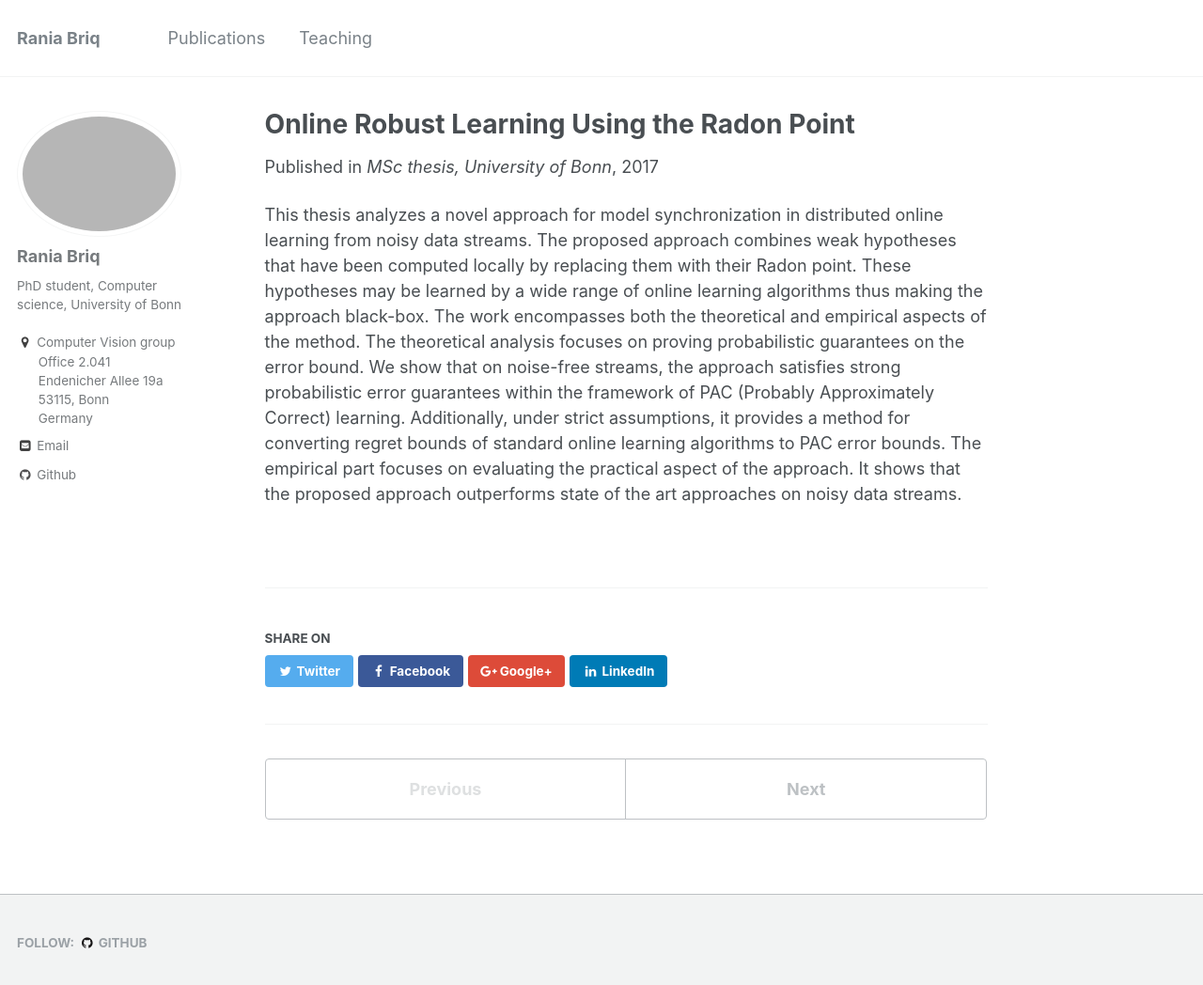
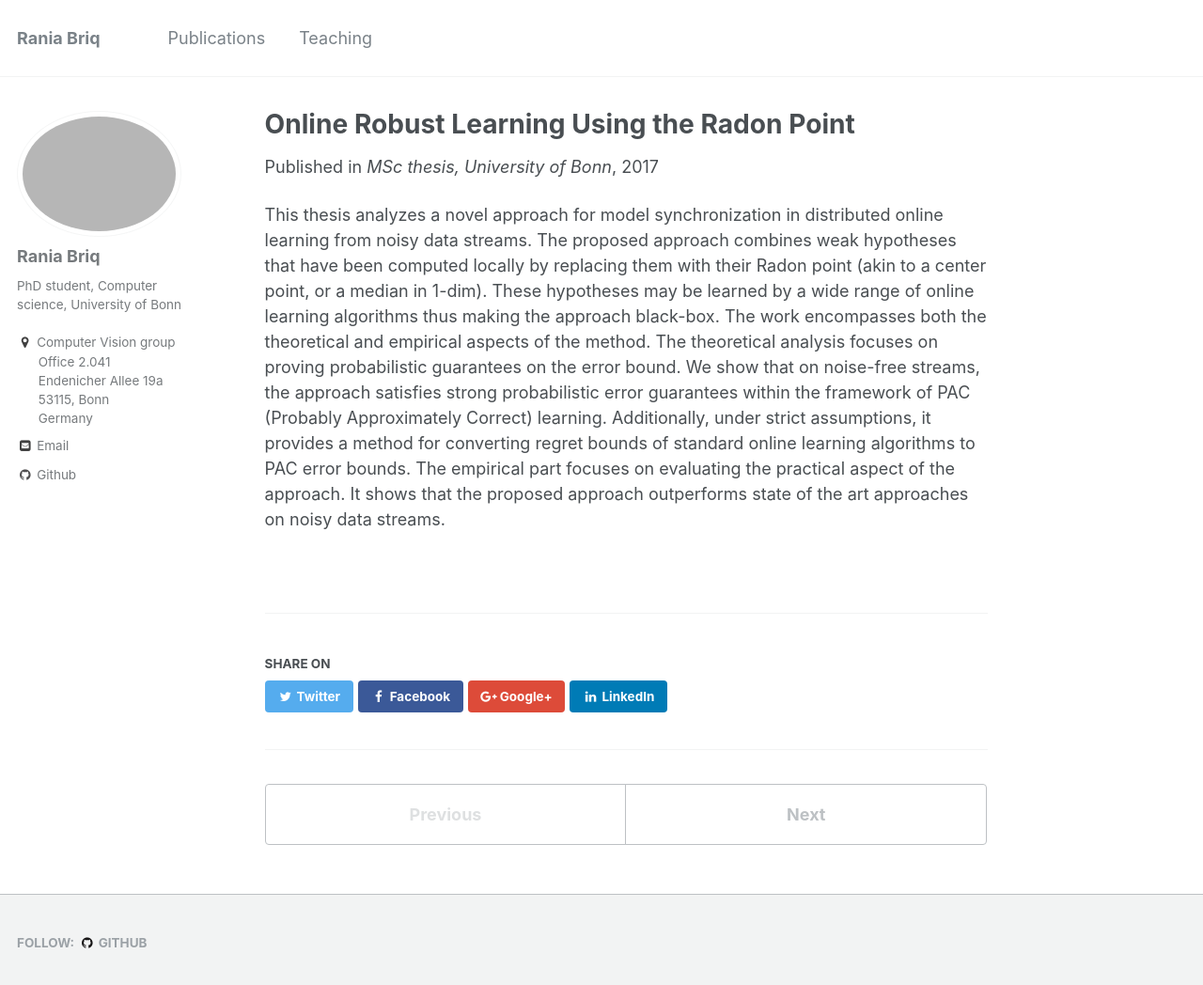
Before and after one commit to briqr/briqr.github.io, a Jekyll site: the page built from _publications/2017-05-15-Thesis.md, in a window 1280 px wide and 1061 px high. Shown: the top 1048 px of the window at 94% size. Built offline with Jekyll 4.4.1, drawn with Linux system fonts in a browser that asks for light colours.

Commit message:
Update 2017-05-15-Thesis.md

```diff
--- a/_publications/2017-05-15-Thesis.md
+++ b/_publications/2017-05-15-Thesis.md
@@ -9,7 +9,7 @@ paperurl: 'https://1drv.ms/b/s!AkaKZSdGrfMlhDqSE09J1j47DkX9'
 image: 'radon_approach.png'
 #citation: 'Your Name, You. (2015). &quot;Paper Title Number 3.&quot; <i>Journal 1</i>. 1(3).'
 ---
-This thesis analyzes a novel approach for model synchronization in distributed online learning from noisy data streams. The proposed approach combines weak hypotheses that have been computed locally by replacing them with their Radon point. These hypotheses may be learned by a wide range of online learning algorithms thus making the approach black-box.
+This thesis analyzes a novel approach for model synchronization in distributed online learning from noisy data streams. The proposed approach combines weak hypotheses that have been computed locally by replacing them with their Radon point (akin to a center point, or a median in 1-dim). These hypotheses may be learned by a wide range of online learning algorithms thus making the approach black-box.
 The work encompasses both the theoretical and empirical aspects of the method. The theoretical analysis focuses on proving probabilistic guarantees on the error bound.
 We show that on noise-free streams, the approach satisfies strong probabilistic error guarantees within the framework of PAC (Probably Approximately Correct) learning. Additionally, under strict assumptions, it provides a method for converting regret bounds of standard online learning algorithms to PAC error bounds.
 The empirical part focuses on evaluating the practical aspect of the approach. It shows that the proposed approach outperforms state of the art approaches on noisy data streams.
```
